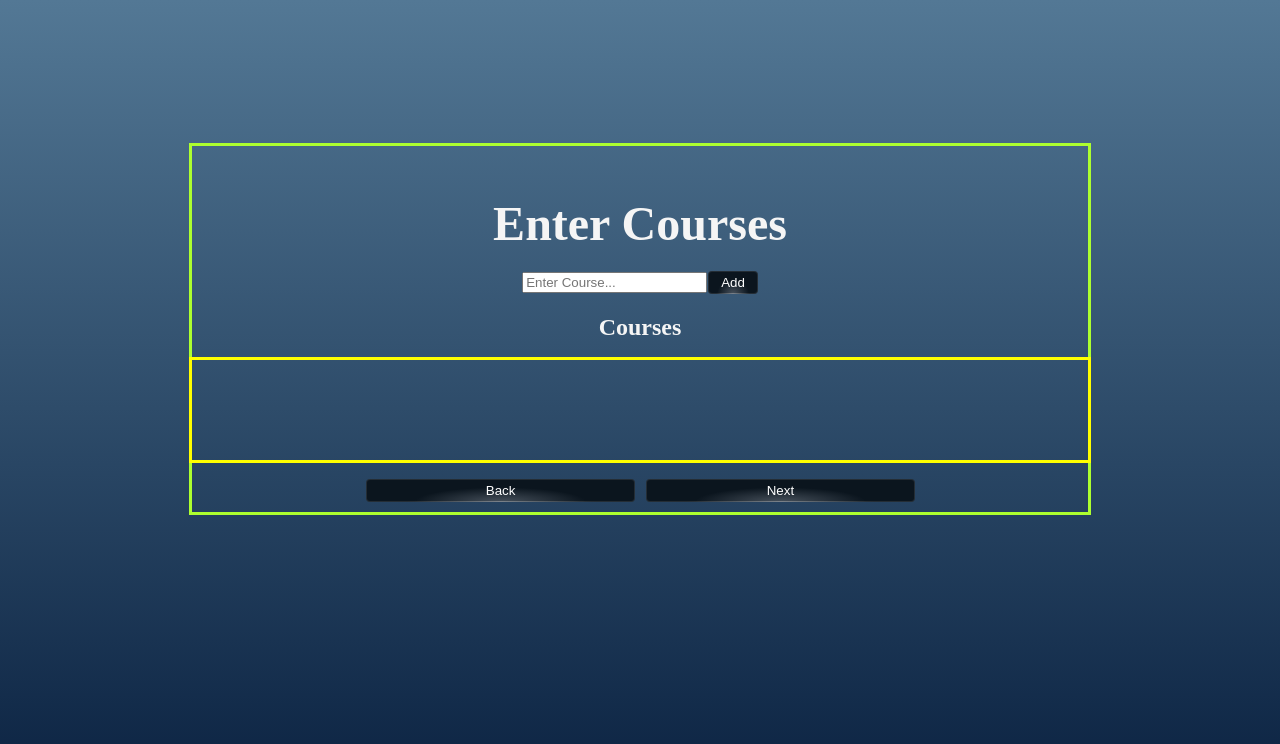
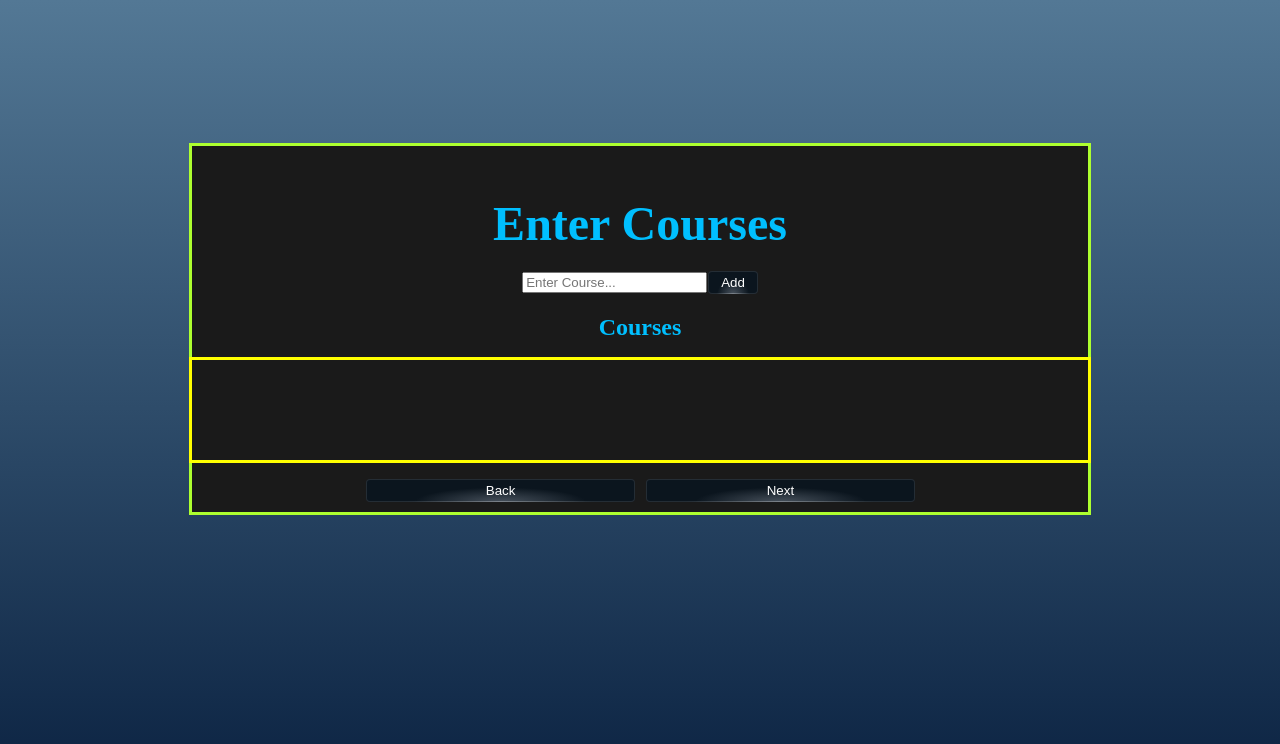
Before and after one commit to Fabian1210/WGU-Course-Tracker, a React (Vite) app in the folder Course_Tracker/: page /courses in a window 1280 px wide. Shown: the top 744 px of the page. Built offline with nearby package versions, Linux system fonts and the light colour scheme.

Commit message:
changed background color of courses

```diff
--- a/Course_Tracker/index.html
+++ b/Course_Tracker/index.html
@@ -2,7 +2,7 @@
 <html lang="en">
   <head>
     <meta charset="UTF-8" />
-    <link rel="icon" type="image/svg+xml" href="/vite.svg" />
+    <!-- <link rel="icon" type="image/svg+xml" href="/vite.svg" /> -->
     <meta name="viewport" content="width=device-width, initial-scale=1.0" />
     <title>WGUCourseTracker</title>
   </head>
--- a/Course_Tracker/src/components/Courses.module.css
+++ b/Course_Tracker/src/components/Courses.module.css
@@ -6,7 +6,9 @@ body {
   /* box-sizing: border-box; */
   border: solid greenyellow;
 
-  color: whitesmoke;
+  background-color: #1a1a1a;
+  color: #00bfff;
+  /* color: whitesmoke; */
   display: flex;
   flex-direction: column;
   justify-content: center;
@@ -128,6 +130,7 @@ li {
   text-wrap: wrap;
   overflow: hidden;
   background-color: #113c74;
+  color: whitesmoke;
 
   transition: background-color 0.3s, opacity 0.3s;
   position: relative;
```
